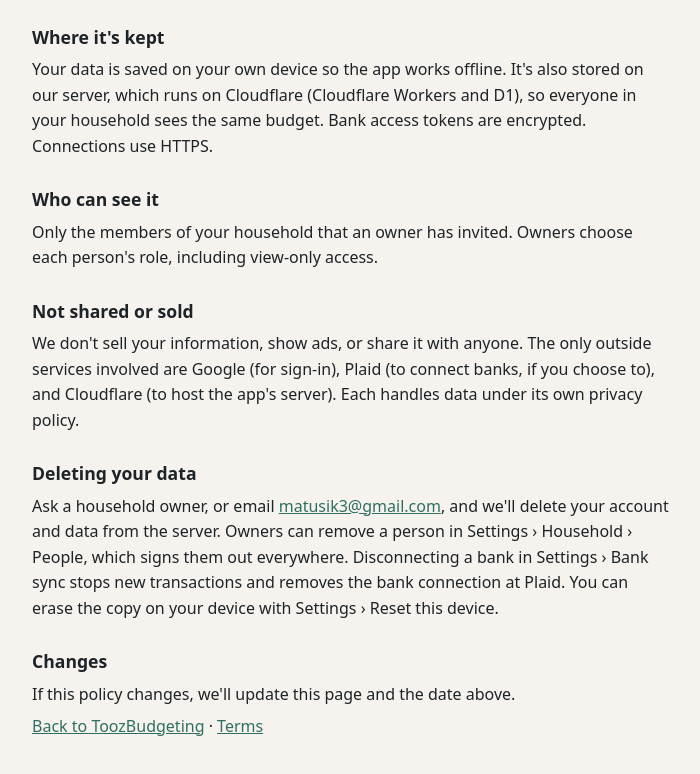
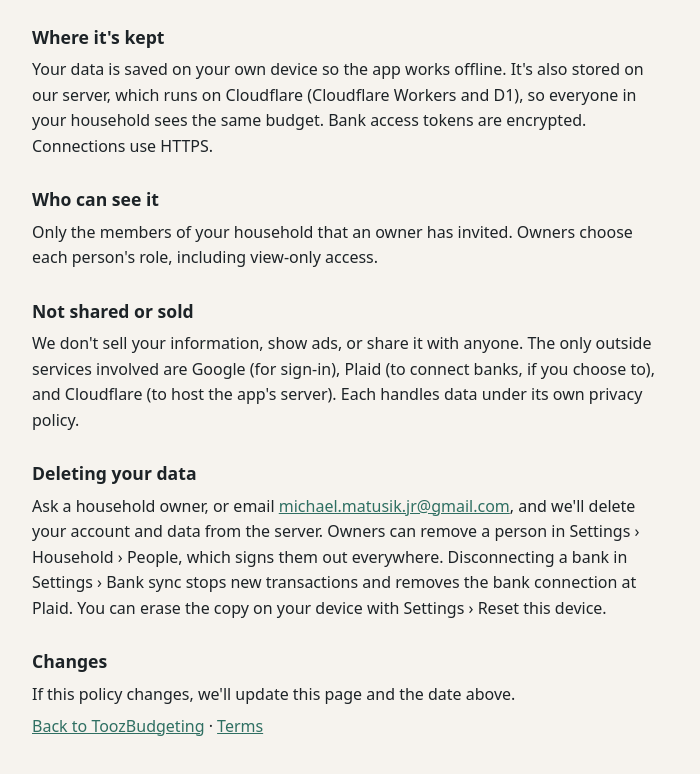
Before and after one commit to michaelmatusikjr/ToozBudgeting, a website: page privacy.html in a window 1280 px wide. Shown: the part 610-1384 px from the top of the page, without its empty margins (288-988 px from the left). Drawn offline with Linux system fonts and the light colour scheme.

Commit message:
Use michael.matusik.jr@gmail.com as the privacy contact.

```diff
--- a/privacy.html
+++ b/privacy.html
@@ -30,7 +30,7 @@
   <p>We don't sell your information, show ads, or share it with anyone. The only outside services involved are Google (for sign-in), Plaid (to connect banks, if you choose to), and Cloudflare (to host the app's server). Each handles data under its own privacy policy.</p>
 
   <h2>Deleting your data</h2>
-  <p>Ask a household owner, or email <a href="mailto:matusik3@gmail.com">matusik3@gmail.com</a>, and we'll delete your account and data from the server. Owners can remove a person in Settings › Household › People, which signs them out everywhere. Disconnecting a bank in Settings › Bank sync stops new transactions and removes the bank connection at Plaid. You can erase the copy on your device with Settings › Reset this device.</p>
+  <p>Ask a household owner, or email <a href="mailto:michael.matusik.jr@gmail.com">michael.matusik.jr@gmail.com</a>, and we'll delete your account and data from the server. Owners can remove a person in Settings › Household › People, which signs them out everywhere. Disconnecting a bank in Settings › Bank sync stops new transactions and removes the bank connection at Plaid. You can erase the copy on your device with Settings › Reset this device.</p>
 
   <h2>Changes</h2>
   <p>If this policy changes, we'll update this page and the date above.</p>
```
